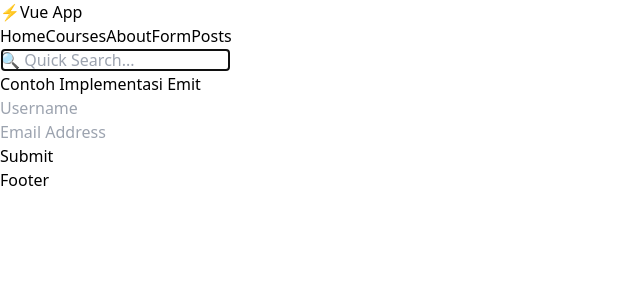
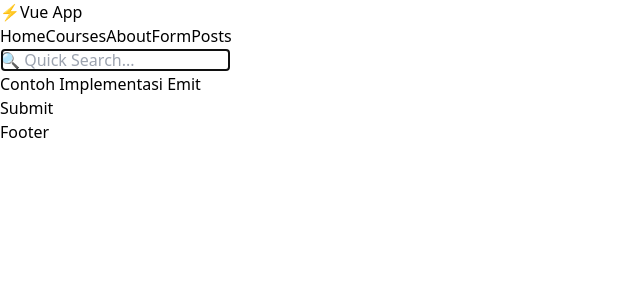
Before and after one commit to hamzandev/vue-app, a Vue app: page /form in a window 1280 px wide. Shown: the top 300 px of the page, without its empty margins (0-640 px from the left). Built offline with nearby package versions, Linux system fonts and the light colour scheme.

Commit message:
Topic: Custom Directive

```diff
--- a/src/components/InputField.vue
+++ b/src/components/InputField.vue
@@ -1,9 +1,13 @@
-
 <script setup lang="ts">
 import { ref, watch } from 'vue';
 
 const props = defineProps({
   modelValue: String,
+  isCustom: {
+    type: Boolean,
+    default: false,
+    required: false,
+  },
   rules: {
     type: Function,
     default: () => true
@@ -36,17 +40,20 @@ function handleInput(event: any) {
 watch(() => props.rules, () => {
   handleInput({ target: { value: props.modelValue } });
 });
+
+// Custom directive
+const vFocus = {
+  mounted(el: any) {
+    el.focus();
+  },
+}
 </script>
 
 <template>
   <div class="flex flex-col gap-1 mb-3">
-    <input
-    class="border-gray-400 p-2 border rounded-lg focus-within:ring focus-within:ring-green-300 focus-within:outline-none"
-    :value="modelValue"
-    @input="handleInput"
-    :class="{ 'error': !isValid }"
-    v-bind="$attrs"
-    />
+    <input v-if="props.isCustom" v-focus
+      class="border-gray-400 p-2 border rounded-lg focus-within:ring focus-within:ring-green-300 focus-within:outline-none"
+      :value="modelValue" @input="handleInput" :class="{ 'error': !isValid }" v-bind="$attrs" />
     <span v-if="!isValid" id="error-message" class="text-red-500">{{ errorMessage }}</span>
   </div>
 </template>
--- a/src/views/AboutView.vue
+++ b/src/views/AboutView.vue
@@ -2,6 +2,7 @@
 import Alert from '@/components/Alert.vue';
 import Button from '@/components/Button.vue';
 import FormExample from '@/components/FormExample.vue';
+import InputField from '@/components/InputField.vue';
 import Todo from '@/components/Todo.vue';
 import { inject } from 'vue';
 
@@ -14,6 +15,9 @@ function handleTriggerProvideValue() {
 
 <template>
   <div class="flex flex-col items-center space-x-2 space-y-2 text-center">
+    <section class="mt-5">
+      <InputField placeholder="Testing vFocus custom directive" is-custom />
+    </section>
     <Alert>
       <template v-slot:icon>
         <span class="text-4xl">
@@ -33,7 +37,7 @@ function handleTriggerProvideValue() {
         </span>
       </template>
       <template v-slot:actions>
-          <button class="text-2xl">🔕</button>
+        <button class="text-2xl">🔕</button>
       </template>
     </Alert>
 
```
